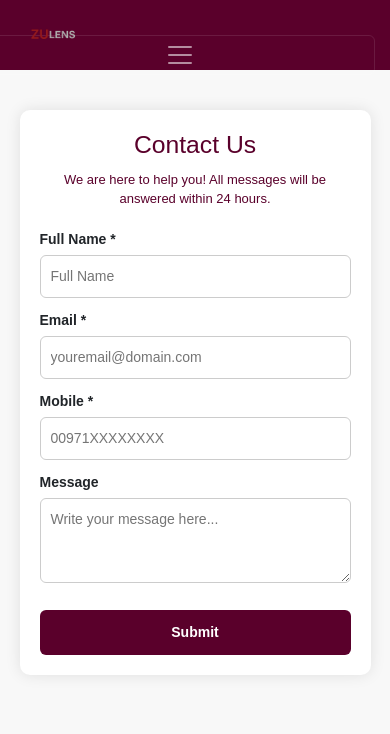
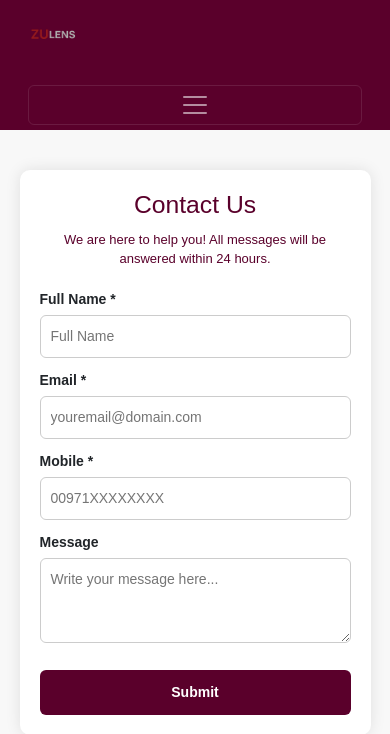
Before and after one commit to Alyazia-mo/ZULens, a Flask app: page /contact-us in a window 390 px wide. Shown: the top 734 px of the page. Run offline with Flask 3, Linux system fonts and the light colour scheme; parts of the project's set-up code (start-up, migrations or seed data) failed here and were passed over.

Commit message:
adding resposive crossplatform elements 5

```diff
--- a/static/contact.css
+++ b/static/contact.css
@@ -104,19 +104,18 @@ body {
     }
   }
 
-.navbar-toggler {
-    position: absolute;
-    right: 15px;
-    top: 15px;
-    z-index: 1001;
-  }
 
 .navbar-brand {
     z-index: 1029;
   }
 
 @media (max-width: 768px) {
-    .navbar-brand img.logo {
-      max-height: 50px;
+.navbar-brand img.logo {
+    height: 50px;
+    width: auto;
+    }
+
+.navbar-toggler {
+    margin-left: auto;
     }
   }
--- a/templates/contact-us.html
+++ b/templates/contact-us.html
@@ -20,16 +20,17 @@
       </button>
 
       <div class="collapse navbar-collapse mt-2 mt-lg-0" id="navbarNav">
-        <ul class="navbar-nav ms-auto mb-2 mb-lg-0 align-items-center">
+        <ul class="navbar-nav ms-auto mb-2 mb-lg-0">
           <li class="nav-item"><a class="nav-link" href="/">Home</a></li>
           <li class="nav-item"><a class="nav-link" href="/about-us">About Us</a></li>
           <li class="nav-item"><a class="nav-link" href="/reviews">Reviews</a></li>
           <li class="nav-item"><a class="nav-link" href="/submit-review-page">Submit a Review</a></li>
           <li class="nav-item"><a class="nav-link active" href="/contact-us">Contact Us</a></li>
           <li class="nav-item"><a class="nav-link" href="/my-reviews">My Reviews</a></li>
+
           {% if session.get('username') %}
             <li class="nav-item"><span class="nav-link">👋 Welcome, {{ session['username'] }}</span></li>
-            <li class="nav-item"><button id="logoutBtn" class="btn btn-primary btn-sm ms-2">Logout</button></li>
+            <li class="nav-item"><button id="logoutBtn" class="btn btn-outline-warning btn-sm ms-2">Logout</button></li>
           {% else %}
             <li class="nav-item"><a class="btn btn-primary btn-sm ms-2" href="/login">Login</a></li>
           {% endif %}
@@ -37,7 +38,6 @@
       </div>
     </div>
   </nav>
-
   <!-- Contact Form -->
   <div class="container">
     <h2>Contact Us</h2>
```
